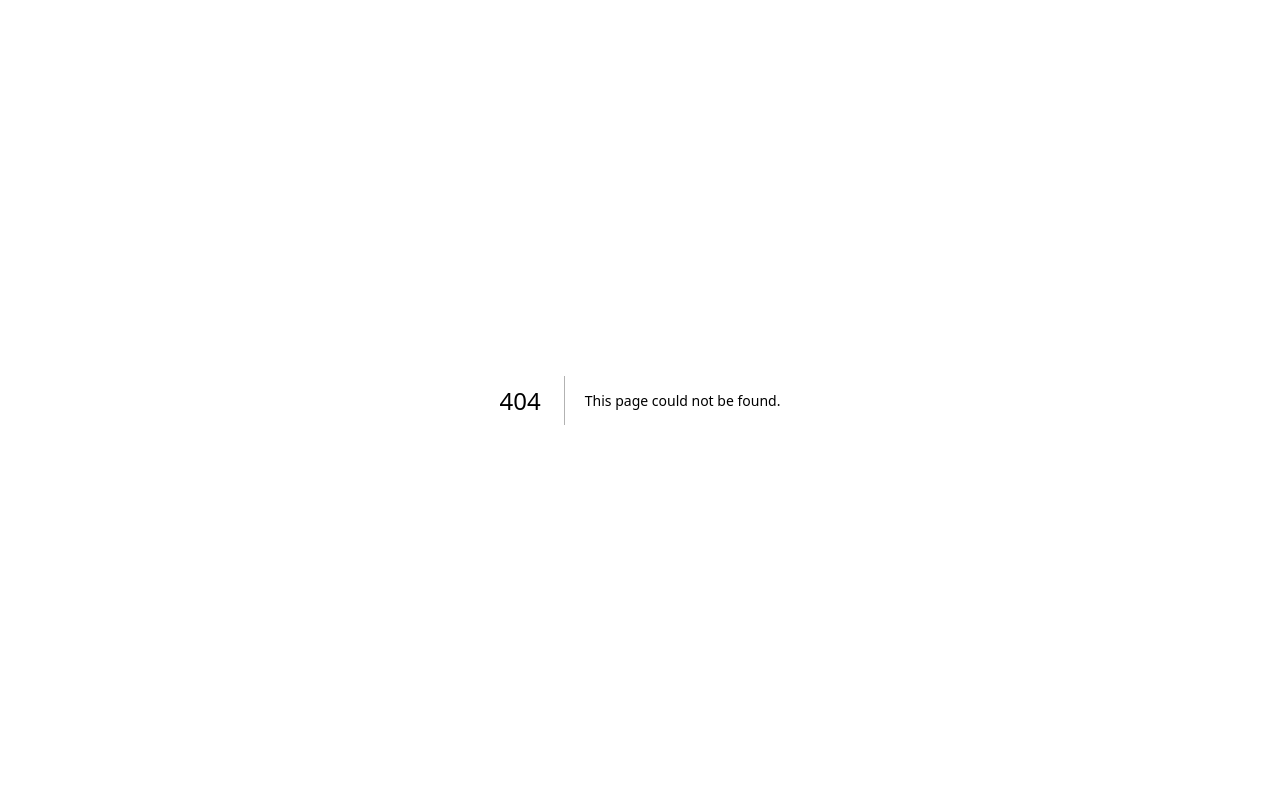
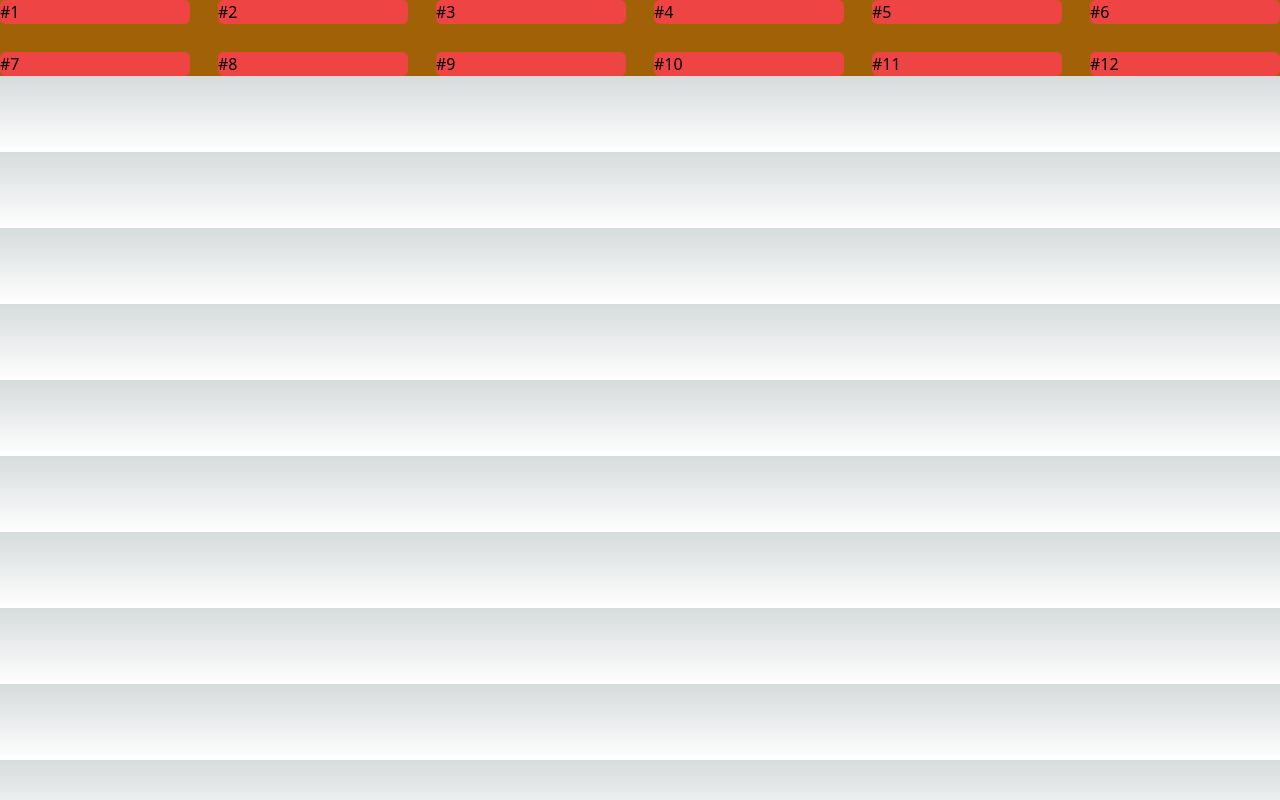
Before and after one commit to Diogodev6/react-tailwind, a Next.js app: page /grid/layout in a window 1280 px wide. Before the commit this address had no page. Built offline with nearby package versions, Linux system fonts and the light colour scheme.

Commit message:
CSS Grid

```diff
--- /dev/null
+++ b/src/components/layout/Grid.tsx
@@ -0,0 +1,28 @@
+interface GridProps {
+    cols?: number
+    sm?: number
+    md?: number
+    lg?: number
+    xl?: number
+    xl2?: number
+    semEspaco?: boolean
+    children: any
+    className?: string
+}
+
+export default function Grid(props: GridProps) {
+    return (
+        <div className={`
+            grid grid-cols-${props.cols ?? 1}
+            ${props.semEspaco ? '' : 'gap-3'}
+            ${props.sm ? `sm:grid-cols-${props.sm}`: ''}
+            ${props.md ? `md:grid-cols-${props.md}`: ''}
+            ${props.lg ? `lg:grid-cols-${props.lg}`: ''}
+            ${props.xl ? `xl:grid-cols-${props.xl}`: ''}
+            ${props.xl2 ? `2xl:grid-cols-${props.xl2}`: ''}
+            ${props.className ?? ''}
+        `}>
+            {props.children}
+        </div>
+    )
+}
--- /dev/null
+++ b/src/pages/grid/inicial.tsx
@@ -0,0 +1,25 @@
+import Caixa from "@/components/Caixa";
+
+// grid-cols-1
+// md:grid-cols-3
+// xl:grid-cols-4
+// 2xl:grid-cols-6
+
+export default function Inicial() {
+    return (
+        <div className={`
+            bg-blue-500
+            p-7 grid gap-2.5 grid-cols-3
+        `}>
+            <Caixa className="row-span-2">#1</Caixa>
+            <Caixa>#2</Caixa>
+            <Caixa>#3</Caixa>
+            {/* <Caixa>#4</Caixa> */}
+            <Caixa className="col-span-2">#5</Caixa>
+            {/* <Caixa>#6</Caixa> */}
+            <Caixa className="col-span-2">#7</Caixa>
+            {/* <Caixa>#8</Caixa> */}
+            <Caixa>#9</Caixa>
+        </div>
+    )
+}
--- /dev/null
+++ b/src/pages/grid/layout.tsx
@@ -0,0 +1,21 @@
+import Caixa from "@/components/Caixa";
+import Grid from "@/components/layout/Grid";
+
+export default function GridLayout() {
+    return (
+        <Grid cols={1} sm={3} md={4} lg={6} xl2={12} semEspaco className="gap-7 bg-yellow-700">
+            <Caixa>#1</Caixa>
+            <Caixa>#2</Caixa>
+            <Caixa>#3</Caixa>
+            <Caixa>#4</Caixa>
+            <Caixa>#5</Caixa>
+            <Caixa>#6</Caixa>
+            <Caixa>#7</Caixa>
+            <Caixa>#8</Caixa>
+            <Caixa>#9</Caixa>
+            <Caixa>#10</Caixa>
+            <Caixa>#11</Caixa>
+            <Caixa>#12</Caixa>
+        </Grid>
+    )
+}
--- /dev/null
+++ b/src/pages/grid/posicao.tsx
@@ -0,0 +1,17 @@
+import Caixa from "@/components/Caixa";
+
+export default function Posicao() {
+    return (
+        <div className={`
+            bg-zinc-700
+            grid grid-cols-3
+            gap-2.5 m-5 h-72
+        `}>
+            <Caixa className="row-start-1 row-end-4">#1</Caixa>
+            <Caixa className="row-start-1 row-end-3 col-start-2 col-end-4">#2</Caixa>
+            <Caixa>#3</Caixa>
+            <Caixa>#4</Caixa>
+
+        </div>
+    )
+}
--- a/tailwind.config.ts
+++ b/tailwind.config.ts
@@ -5,6 +5,12 @@ const config: Config = {
     "./src/pages/**/*.{js,ts,jsx,tsx,mdx}",
     "./src/components/**/*.{js,ts,jsx,tsx,mdx}",
     "./src/app/**/*.{js,ts,jsx,tsx,mdx}",
+  ],
+  safelist: [
+    {
+      pattern: /^grid-cols-/,
+      variants: ['sm', 'md', 'lg', 'xl', '2xl']
+    }
   ],
   theme: {
     extend: {
```
Also changed, not shown: src/components/layout/Flex.tsx (added).
